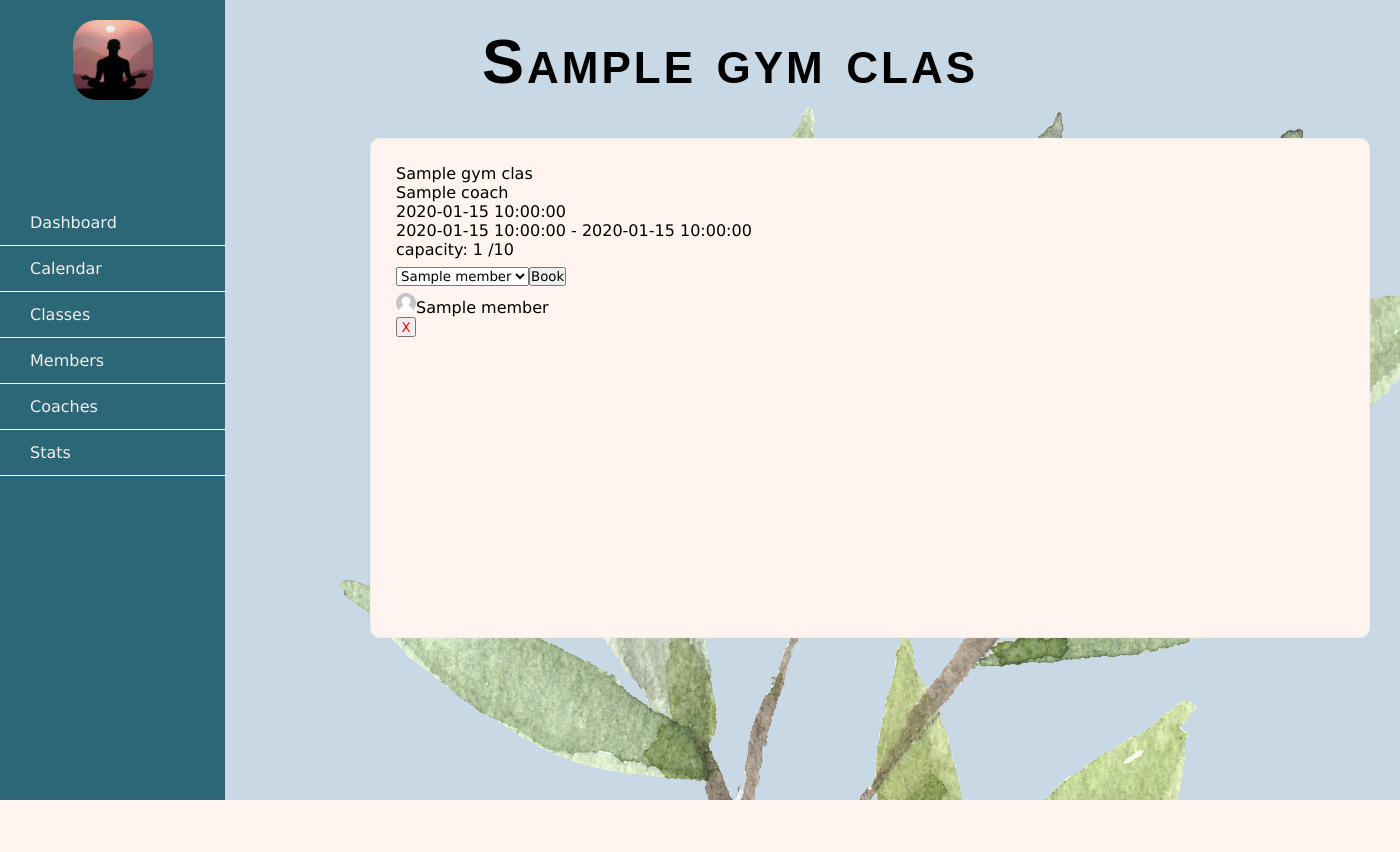
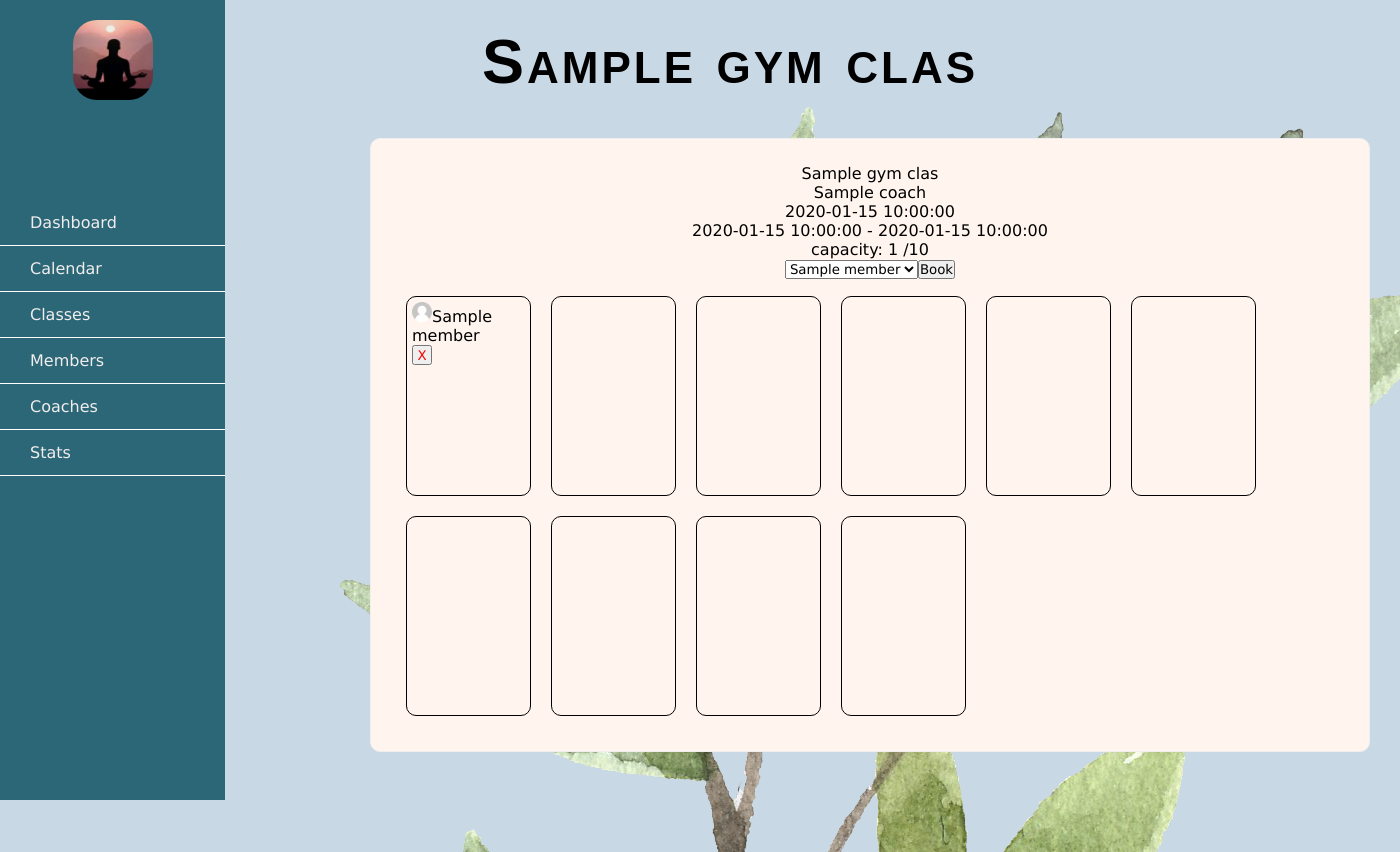
Before and after one commit to Nixon2223/Gym_Manager_Flask_Project, a Flask app: template gym_manager/templates/calendar/class.html in a window 1400 px wide. Before the commit the page ends 800 px from the top, so only its background shows below. Run offline with Flask 2, Linux system fonts and the light colour scheme; the template is opened without the code that fills it: most values are stand-ins (such as "Sample title", 1, 10 or a date in 2020).

Commit message:
bookings css

```diff
--- a/gym_manager/static/css/calendar_class_view.css
+++ b/gym_manager/static/css/calendar_class_view.css
@@ -1,7 +1,7 @@
 .gym_class_calendar {
     color: black;
     background-color: seashell;
-    height: 500px;
+    height: auto;
     display: flex;
     flex-direction: column;
     justify-content: start;
@@ -20,5 +20,27 @@
 }
 
 .booking_header{
-    float: left;
+    text-align: center;
+    align-items: center;
 }
+
+.member_booking {
+    height: 200px;
+    width: 125px;
+    display: flex;
+    flex-direction: column;
+    justify-content: start;
+    align-items: center;
+    gap: 10px;
+    margin: 10px;
+    padding: 5px;
+    border-radius: 10px;
+    border: 1px;
+    border-style: groove;
+    border-color: black;
+}
+
+.bookings {
+    display: flex;
+    flex-wrap: wrap;
+}
--- a/gym_manager/templates/calendar/class.html
+++ b/gym_manager/templates/calendar/class.html
@@ -11,7 +11,7 @@
     <p>{{ gym_class.date }}</p>
     <p>{{ gym_class.start_time }} - {{ gym_class.end_time }}</p>
     <p>capacity: {{num_booked_in}} /{{gym_class.capacity}}</p>
-    </header>
+
     {% if gym_class.capacity > num_booked_in %}
     <form action="/bookings/{{ gym_class.id }}" method="POST">
         <form action="/bookings" method="POST">
@@ -26,19 +26,36 @@
                 {% endfor %}
                 <input type="Submit" value= "Book">
         </form>
+    </header>
         </select>
     {% endif %}
     {% if gym_class.capacity <= num_booked_in %}
     <p>CLASS FULL</p>
 
     {% endif %}
+
+
+
+<div class = "bookings">
     {% for member in booked_in_members %}
+    <div class = "member_booking">
     <stretch><li><img src="/static/img/PinClipart.com_playing-video-games-black_1486972.png" class = "small_member_pic">{{member.name}}
     <form action="/bookings/{{ member.id }}/{{ gym_class.id }}/delete" method="POST">
-        <input class = "delete" type="submit" value="X">
+    <input class = "delete" type="submit" value="X">
     </form></li></stretch>
+</div>
     {% endfor %}
-</section>
+
+{% for empty_booking in range(booked_in_members | length, gym_class.capacity) %}
+<div class = "member_booking">
 
 </div>
+{% endfor %}
+</div>
+
+
+
+
+</div>
+</section>
 {% endblock %}
```
Also changed, not shown: gym_manager/console.py (+24 -16 lines), 1 other file.
